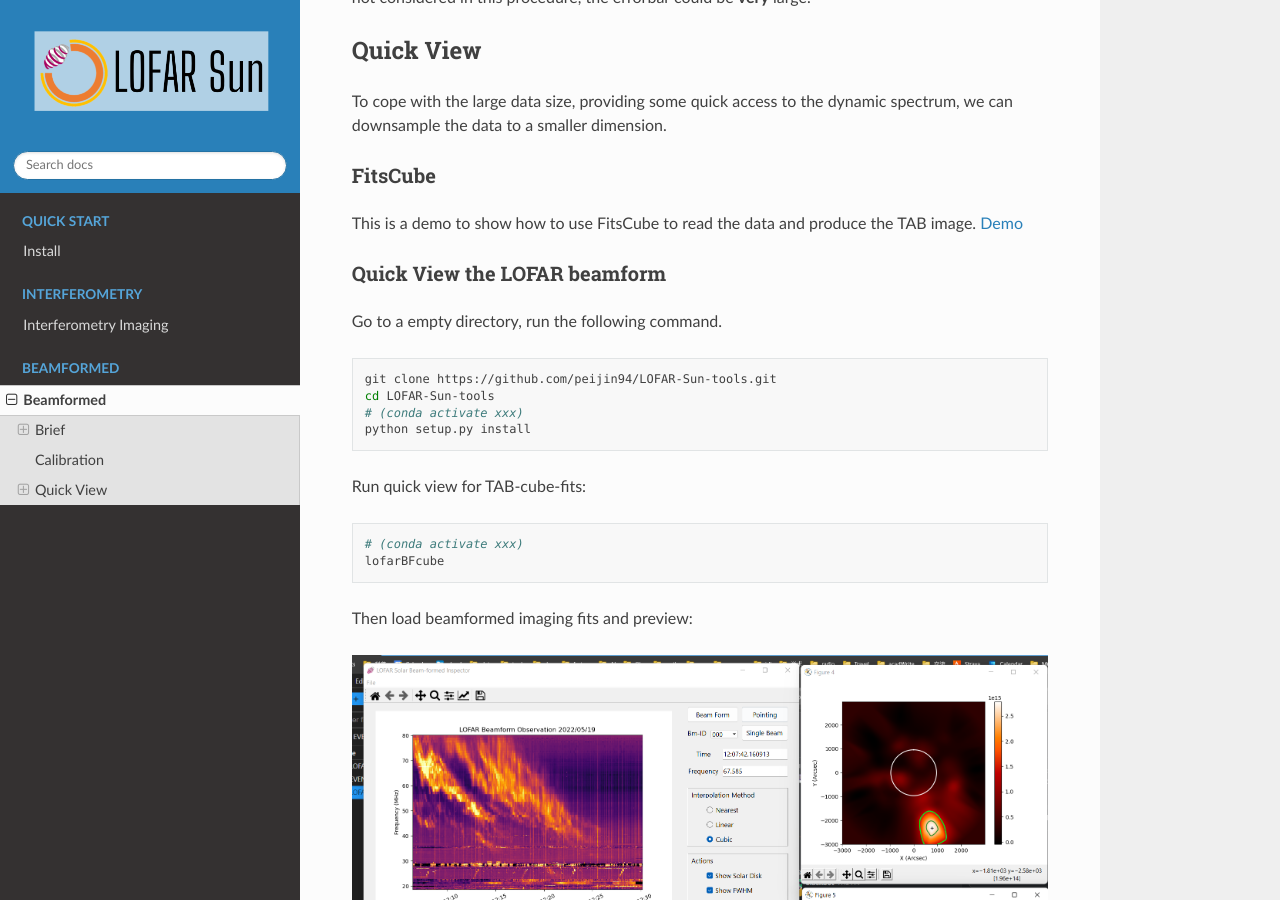
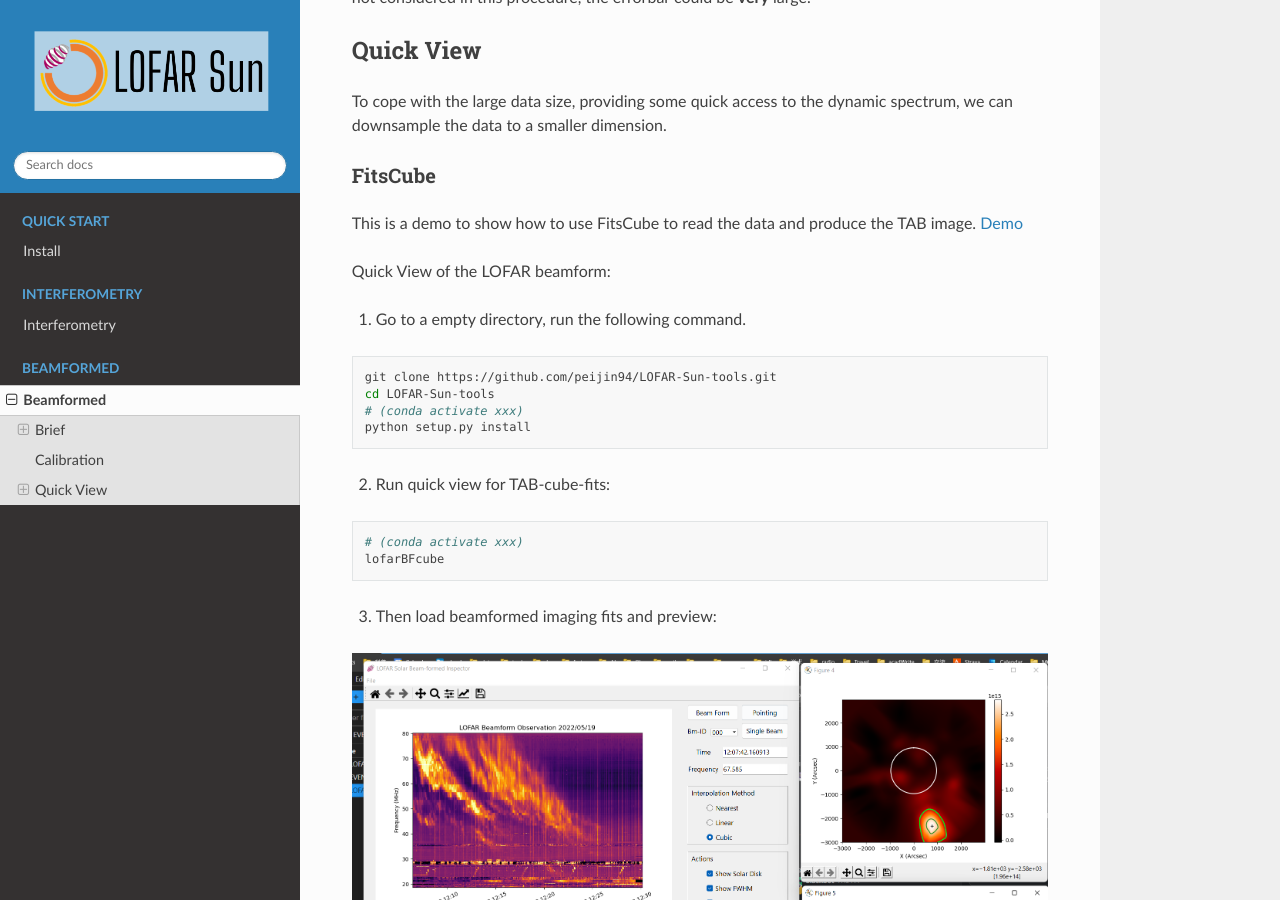
Before and after one commit to peijin94/LOFAR-Sun-tools, a Sphinx documentation site: the page built from docs/beamformed.rst, in a window 1280 px wide and 900 px high, scrolled down 923 px. Built offline with Sphinx 7.4.7 and the Read the Docs theme 2.0.0, drawn with Linux system fonts in a browser that asks for light colours.

Commit message:
format wrong

```diff
--- a/docs/beamformed.rst
+++ b/docs/beamformed.rst
@@ -2,10 +2,10 @@
 ===============================
 
 Brief
-^^^^^^^^
+------
 
 Format
--------
+~~~~~~~~~~~~
 
 Dynamic spectrum raw data is stored in the form of HDF5 file, which is a type of self described file.
 The metadata is in the header of the HDF5 file, and the data is stored in the body of the file.
@@ -13,7 +13,7 @@
 `Tutorial .h5 <https://github.com/cbassa/lofar_bf_tutorials>`__
 
 Size
-------
+~~~~~~~~~~~~~
 
 Raw data is always huge, a typical observation of 2 hours, saved in hdf5 file as :code:`float32`,
 time resolution 1/96 second, 4096 frequency channels, the data size of one beam single polarization is:
@@ -21,7 +21,7 @@
 To form a tied array beam (TAB) imaging, there will be 127 beams, with 4 polarizations, the total size of 2 hours of TAB observation is: **5.3 TB.**
 
 Calibration
-^^^^^^^^^^^^^^^^
+---------------
 
 The dynamic spectrum download from Long-time-archive (LTA) is not calibrated, the observation is usualy performed with
 a calibrator observation, we can have gaincal calibration for the dynamic spectrum by doing the following steps:
@@ -35,20 +35,19 @@
 
 
 Quick View
-^^^^^^^^^^^^^^
+--------------------------------
+
 To cope with the large data size, providing some quick access to the dynamic spectrum, we can downsample the data to a smaller dimension.
 
 FitsCube
---------
+~~~~~~~~~~~~
 
 This is a demo to show how to use FitsCube to read the data and produce the TAB image.
 `Demo <https://github.com/peijin94/LOFAR-Sun-tools/blob/master/demo/demo_fitscube.ipynb>`__
 
-Quick View the LOFAR beamform
------------------------------
+Quick View of the LOFAR beamform:
 
-
-Go to a empty directory, run the following command.
+(1) Go to a empty directory, run the following command.
 
 .. code:: bash
 
--- a/docs/interferometry.rst
+++ b/docs/interferometry.rst
@@ -1,4 +1,4 @@
-Interferometry Imaging
+Interferometry
 ======================
 
 Download or Stage data (.MS file)
```
Also changed, not shown: other parts of docs/beamformed.rst (+2 -2 lines).
